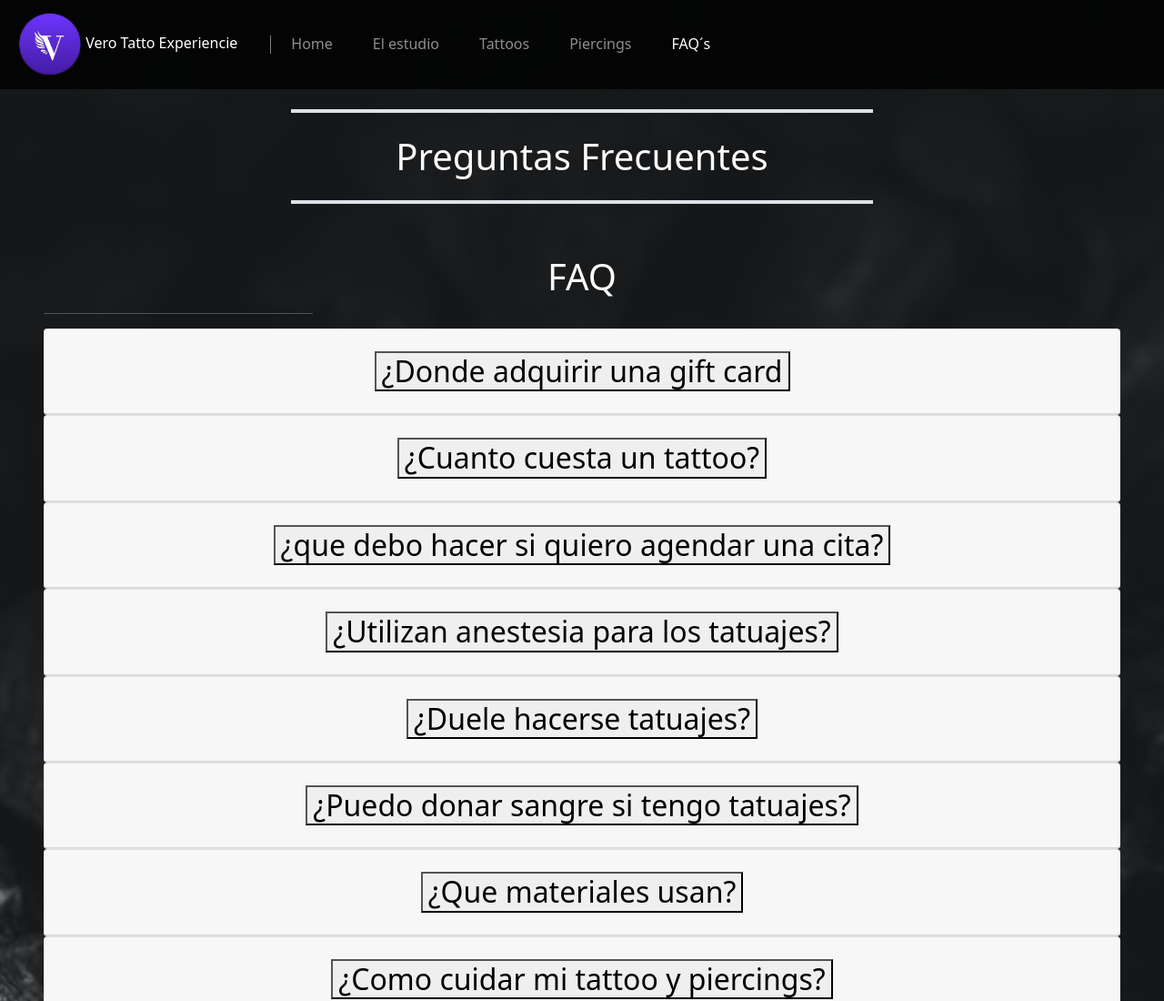
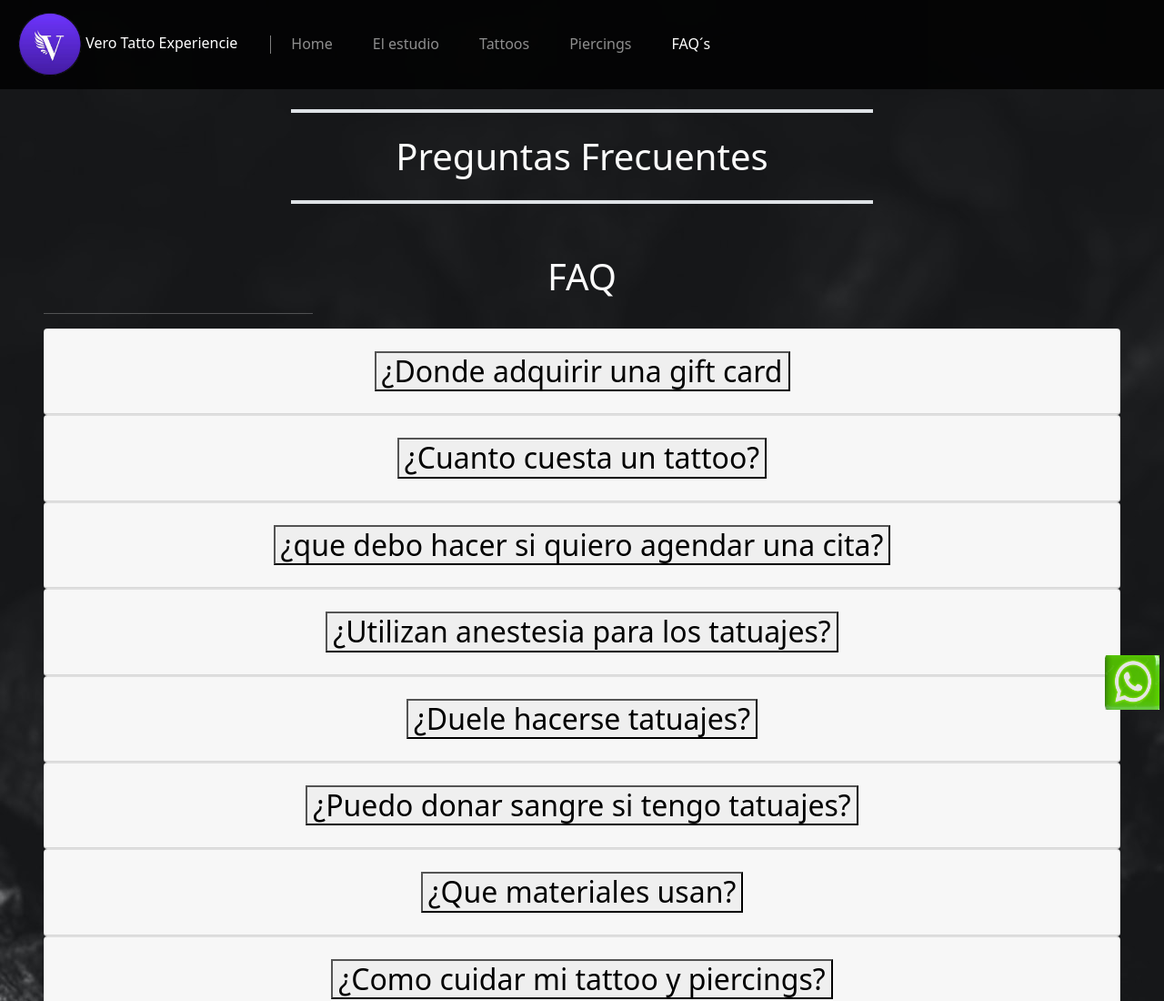
Before and after one commit to CorsoPablo/ProyectoFinalVeroTattoo, a website: page pages/faqs.html in a window 1280 px wide. Shown: the top 1100 px of the page at 91% size. Drawn offline with nearby package versions, Linux system fonts and the light colour scheme.

Commit message:
proyectofinal

```diff
--- a/pages/faqs.html
+++ b/pages/faqs.html
@@ -264,6 +264,11 @@
                 </div>
             </div>
         </div>
+        <div class="logo-whatsapp">
+            <a target="blank" href="https://web.whatsapp.com/"><img
+                src="../imagenes/logowpp.jpg" alt=""
+                width="60px" height="60px"></a>
+          </div>
     </footer>
     <script src="https://cdn.jsdelivr.net/npm/bootstrap@5.0.2/dist/js/bootstrap.bundle.min.js"
         integrity="sha384-MrcW6ZMFYlzcLA8Nl+NtUVF0sA7MsXsP1UyJoMp4YLEuNSfAP+JcXn/tWtIaxVXM"
```
Also changed, not shown: pages/elestudio.html (+5 -0 lines), pages/piercings.html (+5 -0 lines), pages/tattoos.html (+5 -0 lines).
